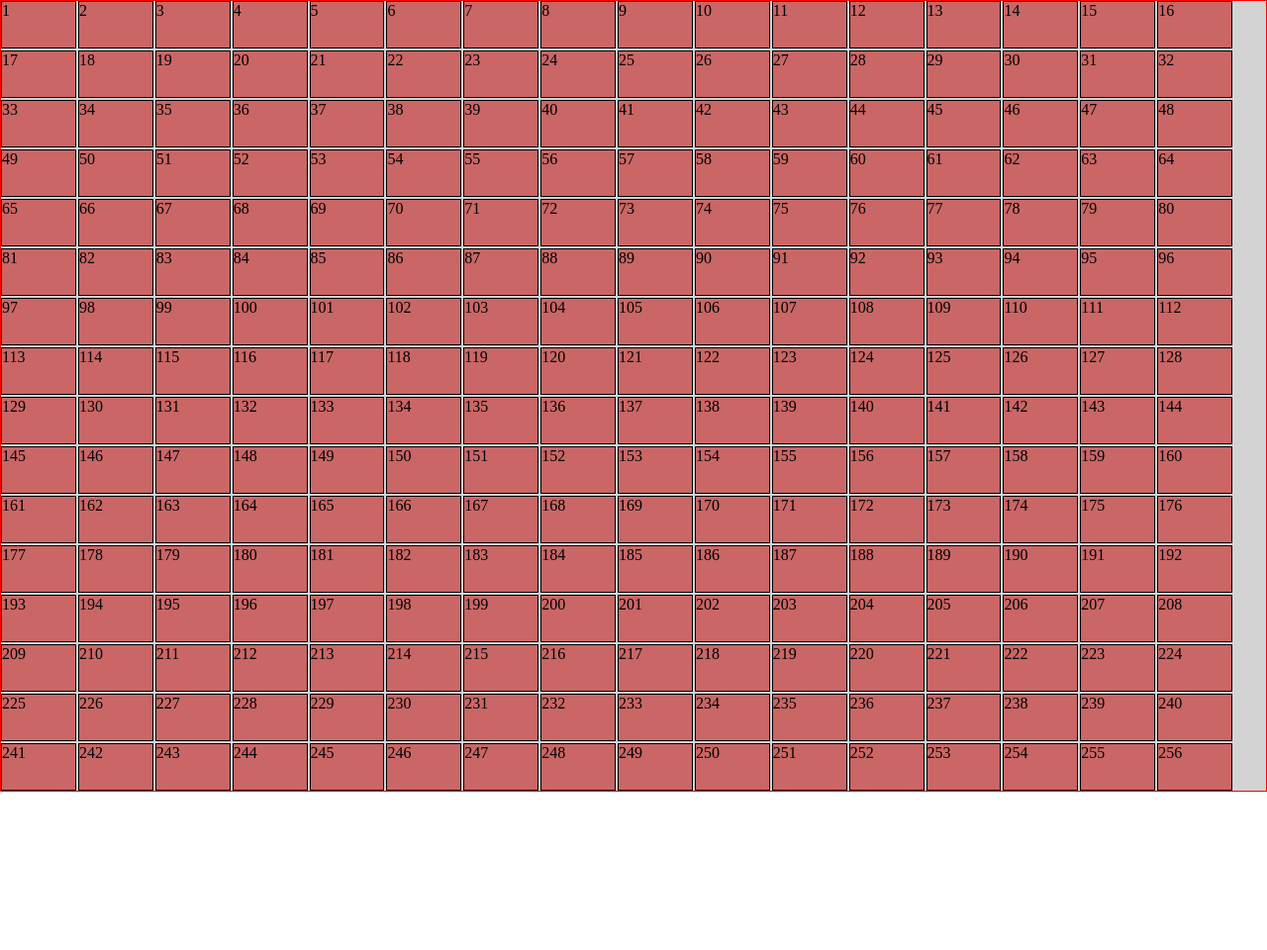
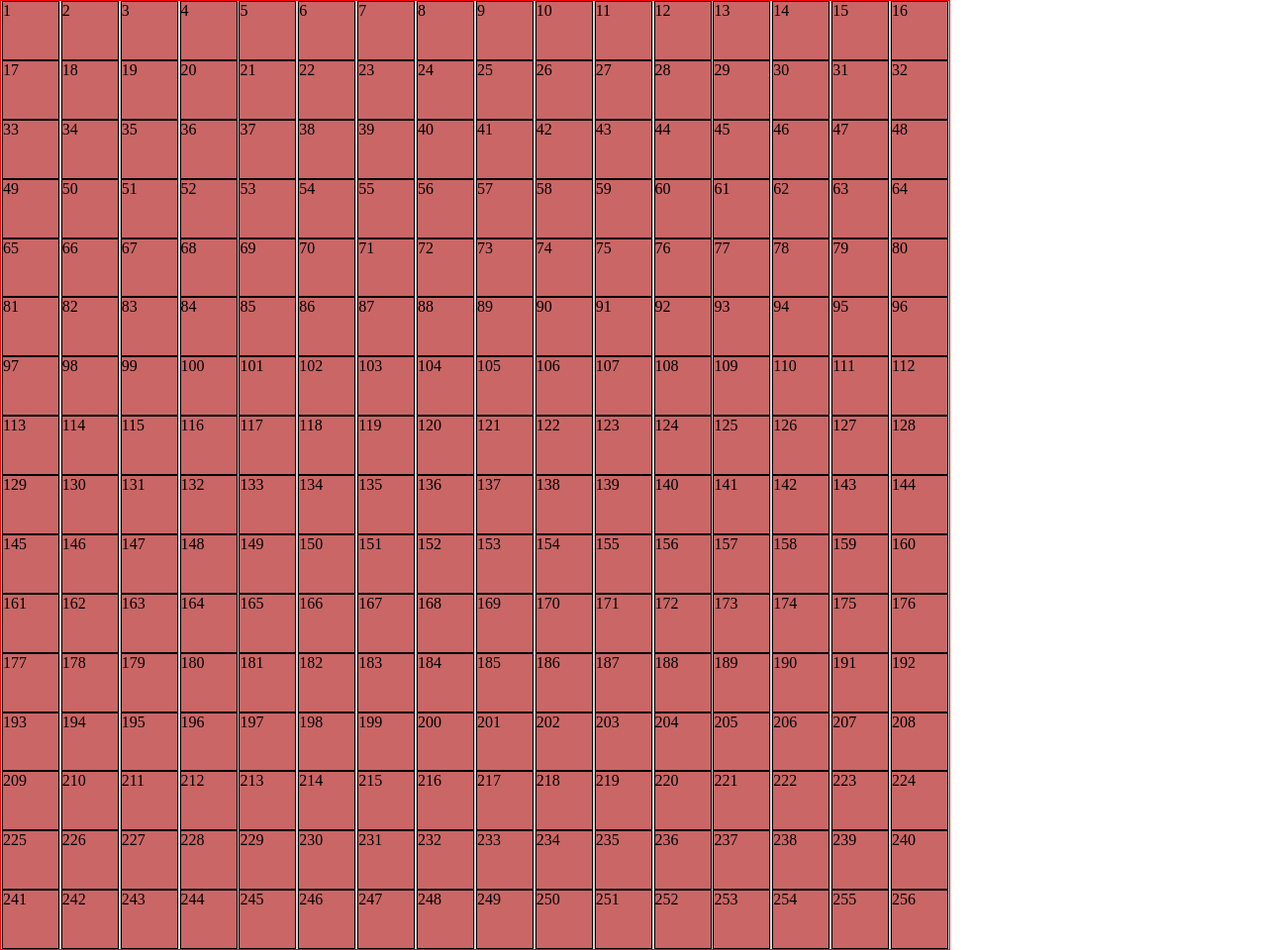
Before and after one commit to Ced1eka/Etch-a-Sketch, a plain HTML site: page index.html in a window 1280 px wide. Shown: the whole page at 99% size. Before the commit the page ends 800 px from the top, so only its background shows below. Drawn offline with Linux system fonts and the light colour scheme.

Commit message:
Finally made some progress.

```diff
--- a/myjs.js
+++ b/myjs.js
@@ -1,10 +1,11 @@
 const containerDiv = document.querySelector('.container');
 
+      for (let i = 0; i < 256; i++ ){
+            const newDiv = document.createElement('div');
+            newDiv.setAttribute('class', 'square');
 
-for (let i = 0; i < 256; i++ ){
-      const newDiv = document.createElement('div');
-      newDiv.textContent = `${i+1}`;
-      containerDiv.appendChild(newDiv);
+            newDiv.textContent = `${i+1}`;
+            containerDiv.appendChild(newDiv);
 
 
-}
+      }
--- a/styles.css
+++ b/styles.css
@@ -2,34 +2,28 @@
 *, *::before, *::after {
       box-sizing: border-box;
       margin: 0;
+      padding: 0;
     }
-    /* body{
-      display: flex;
-      justify-content: center;
-      align-content: center;
-    } */
+
 .container{
       display: flex;
       flex-wrap: wrap;
-      /* justify-content: center; */
-      /* align-items: center; */
-      /* align-content: center; */
-      width: 100%;
-      height: 100vh;
-      gap: 2px;
-      /* width: 800px;
-      height: 800px;
-      grid-gap: 2px;
-      grid-template-rows: repeat(16, 1fr);
-      grid-template-columns: repeat(16,1fr); */
+      width: 960px;
+      height: 960px;
+      justify-content: space-around;
       background-color: lightgray;
       border: 1px solid red;
+      /* margin: auto; */
+      gap: 0;
 }
 
-div {
+
+.square {
+
       border: 1px solid black;
       background-color: rgb(202, 102, 102);
-      flex: 0 0 calc(6.25% - 4px);
-      min-width: 60px;
+      aspect-ratio: 1;
+      width: 58px;
+
 
 }
```
Also changed, not shown: index.html (+3 -1 lines).
